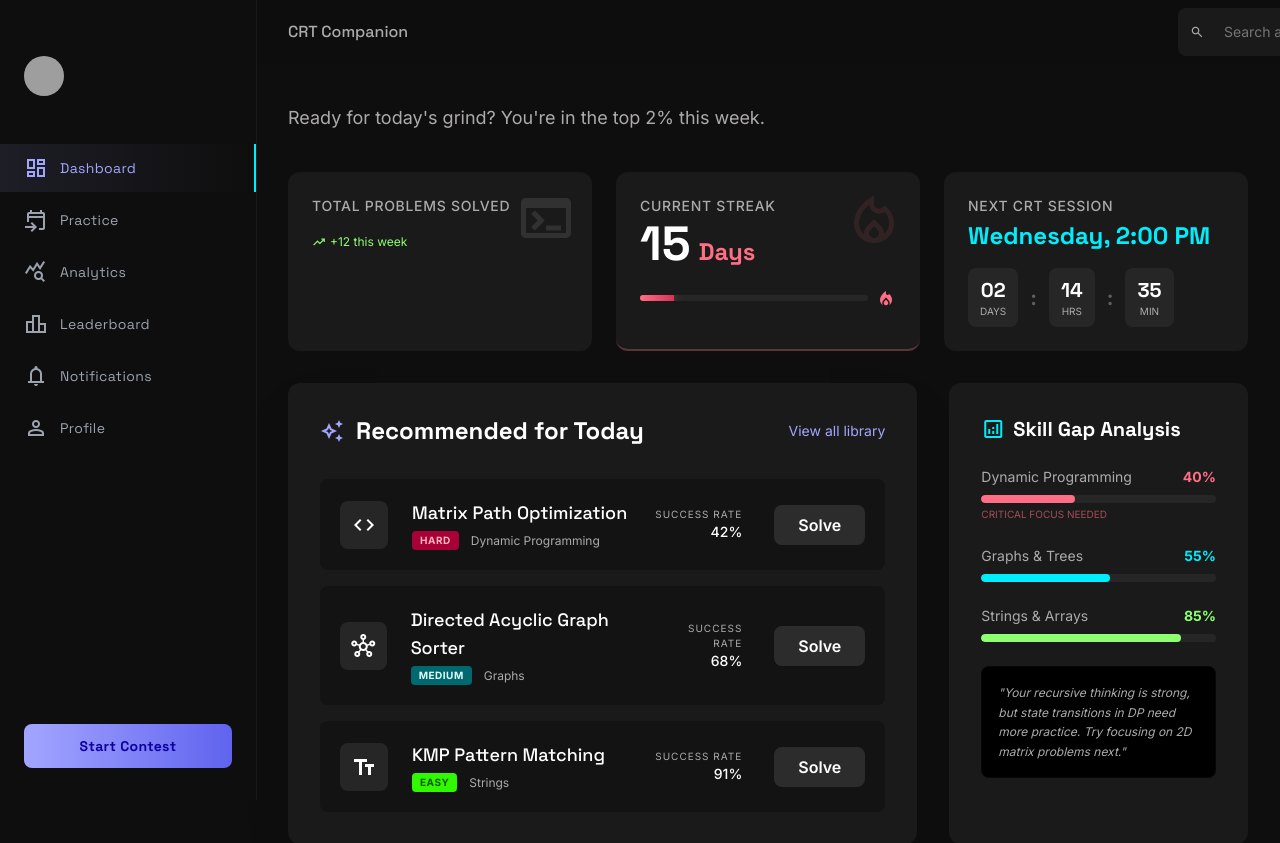
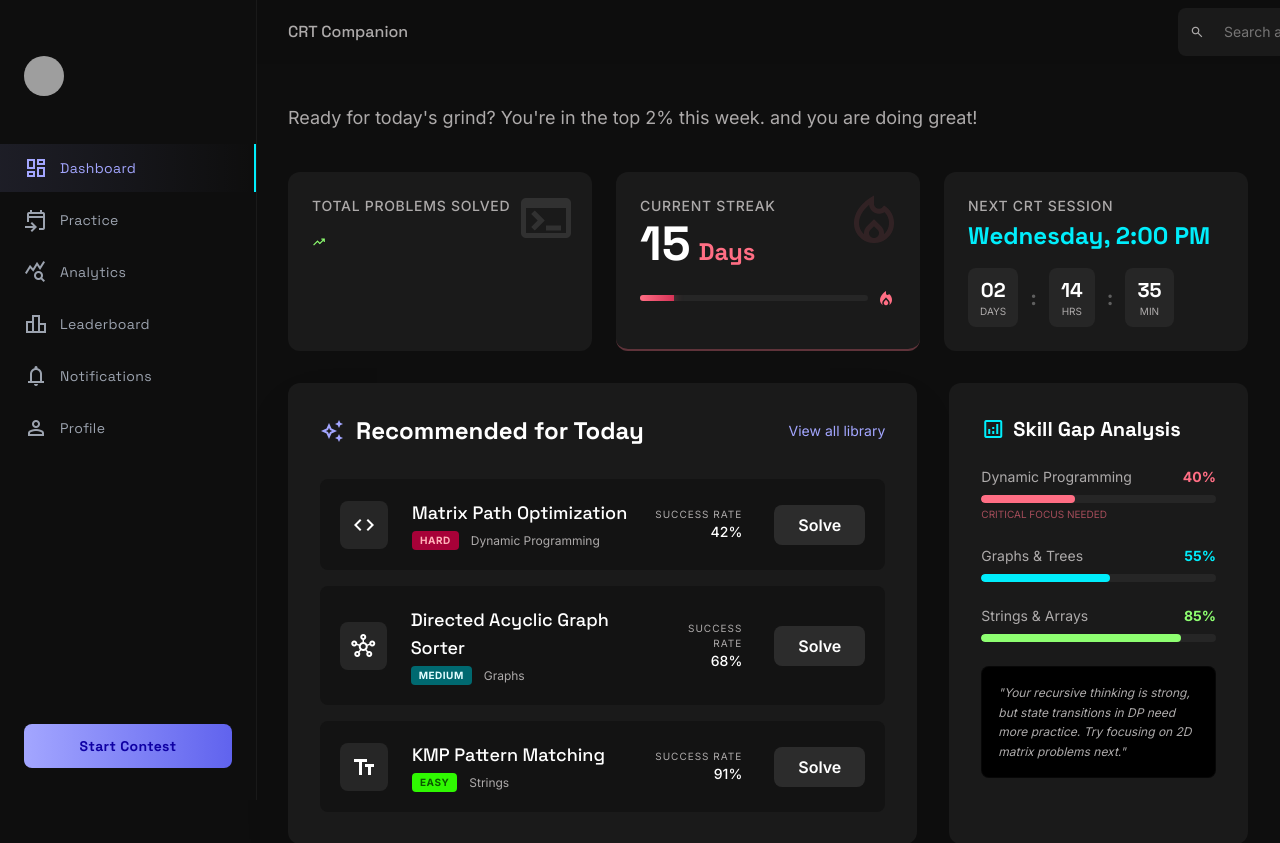
Before and after one commit to Sugguna-Akhil2006/CP-TRACKER-ADVANCED, a Flask app: template templates/frontend/dashboard.html in a window 1280 px wide. Shown: the top 843 px of the page. Run offline with Flask 3, Linux system fonts and the light colour scheme; the template is opened without the code that fills it, so the values that code supplies are empty; some libraries are stand-ins or nearby versions; grey boxes are pictures that could not be loaded.

Commit message:
Made some changes in dashbaord.html

```diff
--- a/templates/frontend/dashboard.html
+++ b/templates/frontend/dashboard.html
@@ -161,7 +161,7 @@
 <!-- Header -->
 <div class="mb-10">
 <h1 class="text-4xl font-bold font-headline tracking-tight text-on-surface mb-2">{{ user.name }}</h1>
-<p class="text-on-surface-variant text-lg">Ready for today's grind? You're in the top 2% this week.</p>
+<p class="text-on-surface-variant text-lg">Ready for today's grind? You're in the top 2% this week. and you are doing great!</p>
 </div>
 <!-- Top Row Stats -->
 <div class="grid grid-cols-1 md:grid-cols-3 gap-6 mb-8">
@@ -174,7 +174,6 @@
 <div class="text-5xl font-headline font-bold text-on-surface">{{ user.solvedcount }}</div>
 <div class="mt-4 flex items-center text-tertiary text-xs gap-1">
 <span class="material-symbols-outlined text-sm" data-icon="trending_up">trending_up</span>
-<span>+12 this week</span>
 </div>
 </div>
 <!-- Streak -->
```
